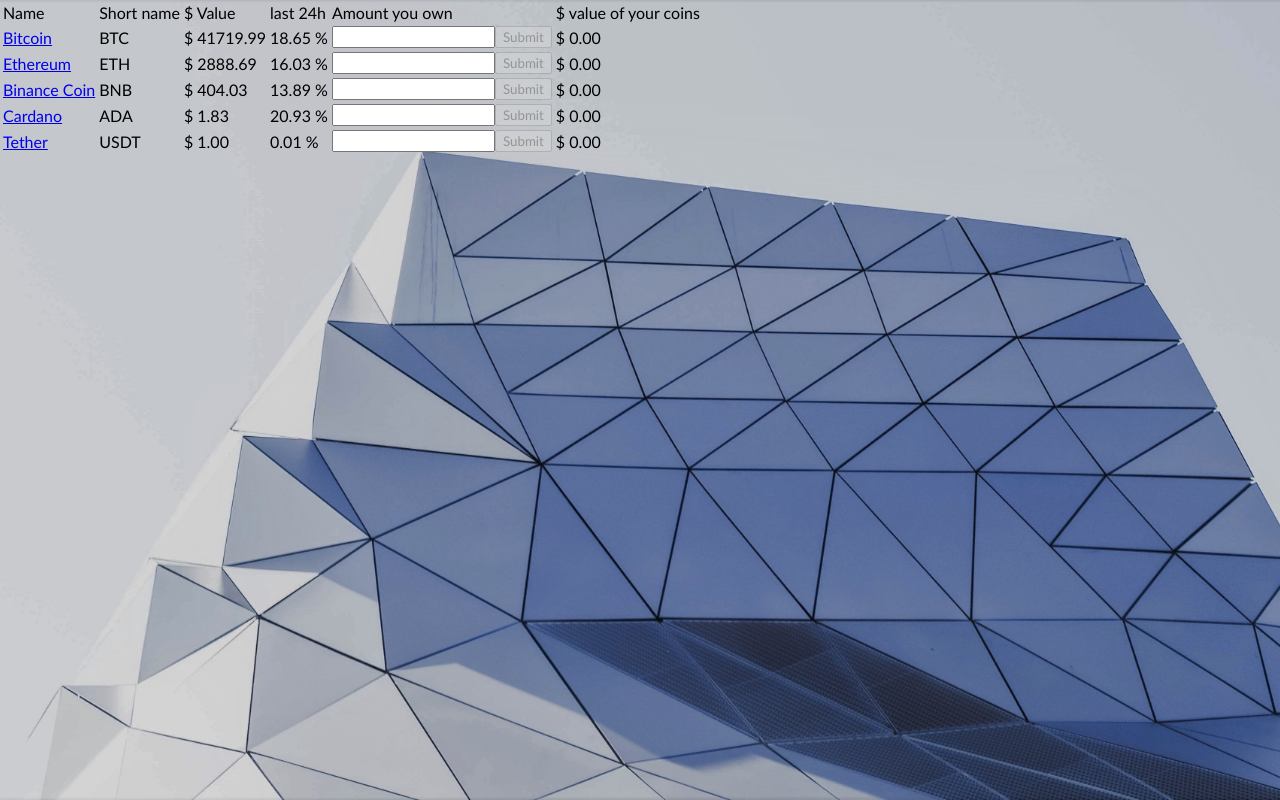
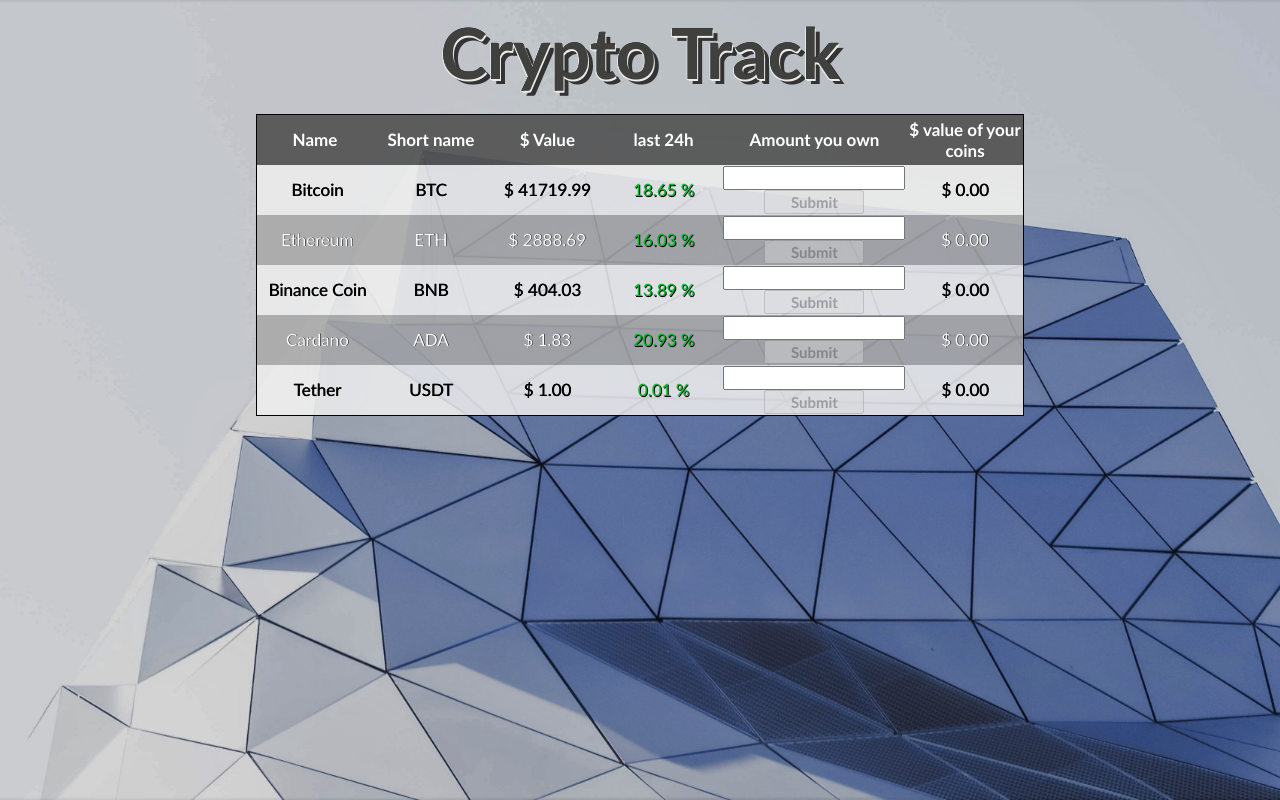
Before and after one commit to petarLecic/crypto_track, a React (Create React App) app: page / in a window 1280 px wide. Built offline with nearby package versions, Linux system fonts and the light colour scheme; the HTML template or start-up script is replaced by a standard one.

Commit message:
styled components, added main heading

```diff
--- a/src/App.jsx
+++ b/src/App.jsx
@@ -4,6 +4,7 @@
 import Loading from './components/Loading/Loading'
 import Single from './components/Single/Single';
 import Table from './components/Table/Table';
+import { StyledApp } from './StyledApp'
 
 function App() {
     const [currencies, setCurrencies] = useState([])
@@ -26,11 +27,12 @@
     //     axios.get('http://localhost:3006').then(res => {
     //         const sortedCurrencies = res.data.sort((a, b) => b.quote.USD.price - a.quote.USD.price)
     //         setCurrencies(sortedCurrencies.slice(0, 50))
-    //         console.log('api refreshed')
     //     })
     // }
 
     return currencies.length > 0 ?
+        <StyledApp>
+            <h1 className="main-heading">Crypto Track</h1>
             <Router>
                 <Switch>
                     <Route exact path="/">
@@ -41,6 +43,7 @@
                     </Route>
                 </Switch>
             </Router>
+        </StyledApp>
         :
         <Loading/>
 }
--- /dev/null
+++ b/src/StyledApp.js
@@ -0,0 +1,16 @@
+import styled from 'styled-components'
+
+export const StyledApp = styled.div`
+    .main-heading {
+        color: rgb(64, 65, 63);
+        font-size: 4.4em;
+        font-weight: bold;
+        letter-spacing: 0px;
+        margin-top: 10px;
+        text-align: center;
+        text-shadow: 1px 2px 0px #ebebeb,
+                    0 0 0 black,
+                    -1px 1px 0 #ebebeb,
+                    5px 5px 0 #333;
+    }
+`
--- a/src/components/Amount/Amount.jsx
+++ b/src/components/Amount/Amount.jsx
@@ -1,4 +1,5 @@
 import { useState } from "react"
+import { StyledForm } from './StyledForm'
 
 
 const Amount = ({ name, price }) => {
@@ -18,10 +19,10 @@
     return (
         <>
             <td>
-                <form onSubmit={e => submitAmount(e)}>
-                    <input type='number' step="0.001" value={inputValue} onChange={e => setInputValue(e.target.value)}/>
-                    <input type='submit' disabled={inputValue === ''}/>
-                </form>
+                <StyledForm onSubmit={e => submitAmount(e)}>
+                    <input type='number' className="input-number" step="0.001" value={inputValue} onChange={e => setInputValue(e.target.value)}/>
+                    <input type='submit' className="input-submit" disabled={inputValue === ''}/>
+                </StyledForm>
             </td>
             <td>$ {(amount * price).toFixed(2)}</td>
         </>
--- /dev/null
+++ b/src/components/Amount/StyledAmount.js
@@ -0,0 +1,5 @@
+import styled from 'styled-components'
+
+export const StyledAmount = styled.td`
+
+`
--- /dev/null
+++ b/src/components/Amount/StyledForm.js
@@ -0,0 +1,13 @@
+import styled from 'styled-components'
+
+export const StyledForm = styled.form`
+    .input-number{
+        font-size: 15px;
+        text-align: center;
+    }
+    .input-submit{
+        font-size: 15px;
+        font-weight: bold;
+        width: 100px;
+    }
+`
--- a/src/components/Loading/StyledLoading.js
+++ b/src/components/Loading/StyledLoading.js
@@ -11,6 +11,7 @@
         transform: scale(0);
     }
 `
+
 export const StyledLoading = styled.div`
     margin: 100px auto;
     height: 200px;
@@ -23,8 +24,9 @@
     div>div{
         height: 25px;
         width: 25px;
+        border: 1.5px solid rgb(0, 0, 0);
         border-radius: 50%;
-        background: grey;
+        background: rgb(128,128,128);
         position: absolute;
         top: 0%;
         right: 50%;
--- a/src/components/Single/Single.jsx
+++ b/src/components/Single/Single.jsx
@@ -2,6 +2,7 @@
 // import { useEffect, useState } from "react"
 // import { useParams } from "react-router"
 import Loading from "../Loading/Loading"
+import { StyledSingle } from './StyledSingle'
 
 const Single = () => {
     // let symbol = useParams()
@@ -34,42 +35,42 @@
     }
 
     return currency ?
-        <div>
+        <StyledSingle>
             <img src={currency.logo} alt="logo" />
             <h1>{currency.name}({currency.symbol})</h1>
             <p>{currency.description}</p>
             {currency.category ?
-                <p><b>Category:</b> {currency.category}</p> : null
+                <p><b>Category:</b>{currency.category}</p> : null
             }
             {currency.date_added ?
-                <p><b>Date added:</b> {formatDate(currency.date_added)}</p> : null
+                <p><b>Date added:</b>{formatDate(currency.date_added)}</p> : null
             }
             {currency.notice ?
-                <p><b>Notice:</b> {currency.notice}</p> : null
+                <p><b>Notice:</b>{currency.notice}</p> : null
             }
             {currency.platform ?
-                <p><b>Platform:</b> {currency.platform.name}</p> : null
+                <p><b>Platform:</b>{currency.platform.name}</p> : null
             }
             {currency.slug ?
-                <p><b>Slug:</b> {currency.slug}</p> : null
+                <p><b>Slug:</b>{currency.slug}</p> : null
             }
             {currency.subreddit ?
-                <p><b>Subreddit:</b> {currency.subreddit}</p> : null
+                <p><b>Subreddit:</b>{currency.subreddit}</p> : null
             }
             {currency.tags ?
-                <p><b>Tags:</b> {currency.tags.join(', ')}</p> : null
+                <p><b>Tags:</b>{currency.tags.join(', ')}</p> : null
             }
             {currency["tag-names"] ?
-                <p><b>Tag names:</b> {currency["tag-names"].join(', ')}</p> : null
+                <p><b>Tag names:</b>{currency["tag-names"].join(', ')}</p> : null
             }
             {currency.twitter_username ?
-                <p><b>Twitter username:</b> {currency.twitter_username}</p> : null
+                <p><b>Twitter username:</b>{currency.twitter_username}</p> : null
             }
             {
                 formatUrls(currency.urls).map((el, i) => {
                     return (
                         <div key={i}>
-                            <h1>{el.key}:</h1>
+                            <h1 className="urls-heading">{el.key}:</h1>
                             <ul>
                                 {
                                     el.value.map((el, i) => {
@@ -85,7 +86,7 @@
                     )
                 })
             }
-        </div>
+        </StyledSingle>
         :
         <Loading/>
 }
--- /dev/null
+++ b/src/components/Single/StyledSingle.js
@@ -0,0 +1,36 @@
+import styled from 'styled-components'
+
+export const StyledSingle = styled.div`
+    background-color: rgba(0, 0, 0, 0.7);
+    color: rgb(255, 255, 255);
+    margin: 20px auto;
+    padding: 30px;
+    text-align: justify;
+    width: 60%;
+    img {
+        display: block;
+        margin: 0px auto;
+        width: 100px;
+    }
+    h1 {
+        font-size: 55px;
+        text-align: center;
+    }
+    p, div {
+        font-size: 17px;
+        margin: 20px;
+    }
+    b, .urls-heading {
+        border: 1px solid rgb(255, 255, 255);
+        display: inline;
+        font-size: 18px;
+        margin-right: 8px;
+        padding: 2px;
+    }
+    li {
+        margin: 5px 0;
+    }
+    a {
+        color: rgb(255, 255, 255);
+    }
+`
--- /dev/null
+++ b/src/components/Table/StyledTable.js
@@ -0,0 +1,21 @@
+import styled from 'styled-components'
+
+export const StyledTable = styled.table`
+    background-color: rgba(0, 0, 0, 0.3);
+    border: 1px solid rgb(0 ,0 ,0);
+    border-collapse: collapse;
+    margin: 20px auto;
+    padding: 10px 0;
+    text-align: center;
+    width: 60%;
+    tbody > :nth-child(odd){
+        background-color: rgba(255, 255, 255, 0.8);
+        color: rgb(0 ,0 ,0);
+        text-shadow: 0.5px 0 rgb(0 ,0 ,0);
+    }
+    tbody > :nth-child(even){
+        background-color: rgba(180, 180, 180, 0.8);
+        color: white;
+        text-shadow: 0.5px 0 rgb(0 ,0 ,0);
+    }
+`
--- a/src/components/Table/Table.jsx
+++ b/src/components/Table/Table.jsx
@@ -1,10 +1,11 @@
 import TableHeader from '../TableHeader/TableHeader'
 import TableRow from '../TableRow/TableRow'
 import { v4 as uuid4 } from 'uuid'
+import { StyledTable } from './StyledTable'
 
 const Table = ({ currencies }) => {
     return (
-        <table>
+        <StyledTable>
             <thead>
                 <TableHeader/>
             </thead>
@@ -23,7 +24,7 @@
                     })
                 }
             </tbody>
-        </table>
+        </StyledTable>
     )
 }
 
--- /dev/null
+++ b/src/components/TableRow/StyledTableRow.js
@@ -0,0 +1,26 @@
+import styled from 'styled-components'
+
+export const StyledTableRow = styled.tr`
+    height: 50px;
+    td {
+        font-size: 17px;
+        width: 15%;
+    }
+    a {
+        color: unset;
+        margin-left: 5px;
+        text-decoration: none;
+    }
+    a:hover {
+        text-decoration: underline;
+    }
+    ${props => {
+        if (props.isHeader) {
+            return {
+                backgroundColor: 'rgba(80, 80, 80, 0.8)',
+                color: 'rgb(255, 255, 255)',
+                fontWeight: 'bold'
+            }
+        }
+    }}
+`
--- a/src/components/TableRow/TableRow.jsx
+++ b/src/components/TableRow/TableRow.jsx
@@ -1,26 +1,38 @@
 import Amount from "../Amount/Amount"
 import { Link } from 'react-router-dom'
+import { StyledTableRow } from './StyledTableRow'
+import styled from "styled-components"
 
 const TableRow = ({ isHeader, name, symbol, price, percent }) => {
     return isHeader ?
-        <tr>
+        <StyledTableRow isHeader>
             <td>Name</td>
             <td>Short name</td>
             <td>$ Value</td>
             <td>last 24h</td>
             <td>Amount you own</td>
             <td>$ value of your coins</td>
-        </tr>
+        </StyledTableRow>
         :
-        <tr>
+        <StyledTableRow>
             <td>
                 <Link to={`/currency/${symbol}`}>{name}</Link>
             </td>
             <td>{symbol}</td>
             <td>$ {price.toFixed(2)}</td>
-            <td>{percent.toFixed(2)} %</td>
+            <StyledPercent percent={percent}>{percent.toFixed(2)} %</StyledPercent>
             <Amount name={name} price={price}/>
-        </tr>
+        </StyledTableRow>
 }
 
+const StyledPercent = styled.td`
+    color: ${props => {
+        if (props.percent < 0) return 'rgb(240, 0, 0)'
+        if (props.percent > 0) return 'rgb(3, 185, 42)'
+        else return
+    }};
+    text-shadow: 1px 0.5px black;
+    /* font-weight: bold; */
+`
+
 export default TableRow
```
Lines whose indentation alone changed are shown as unchanged.
